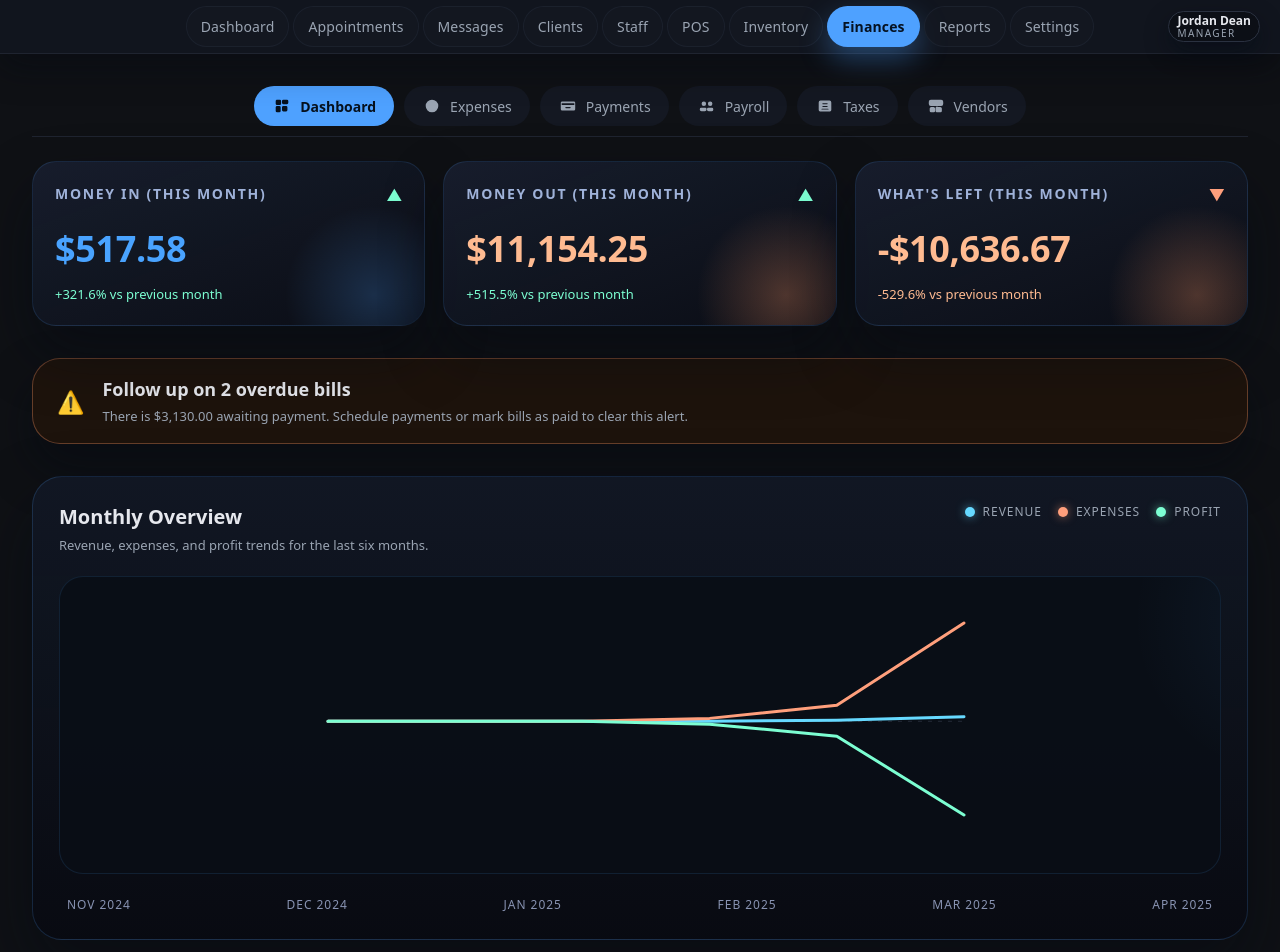
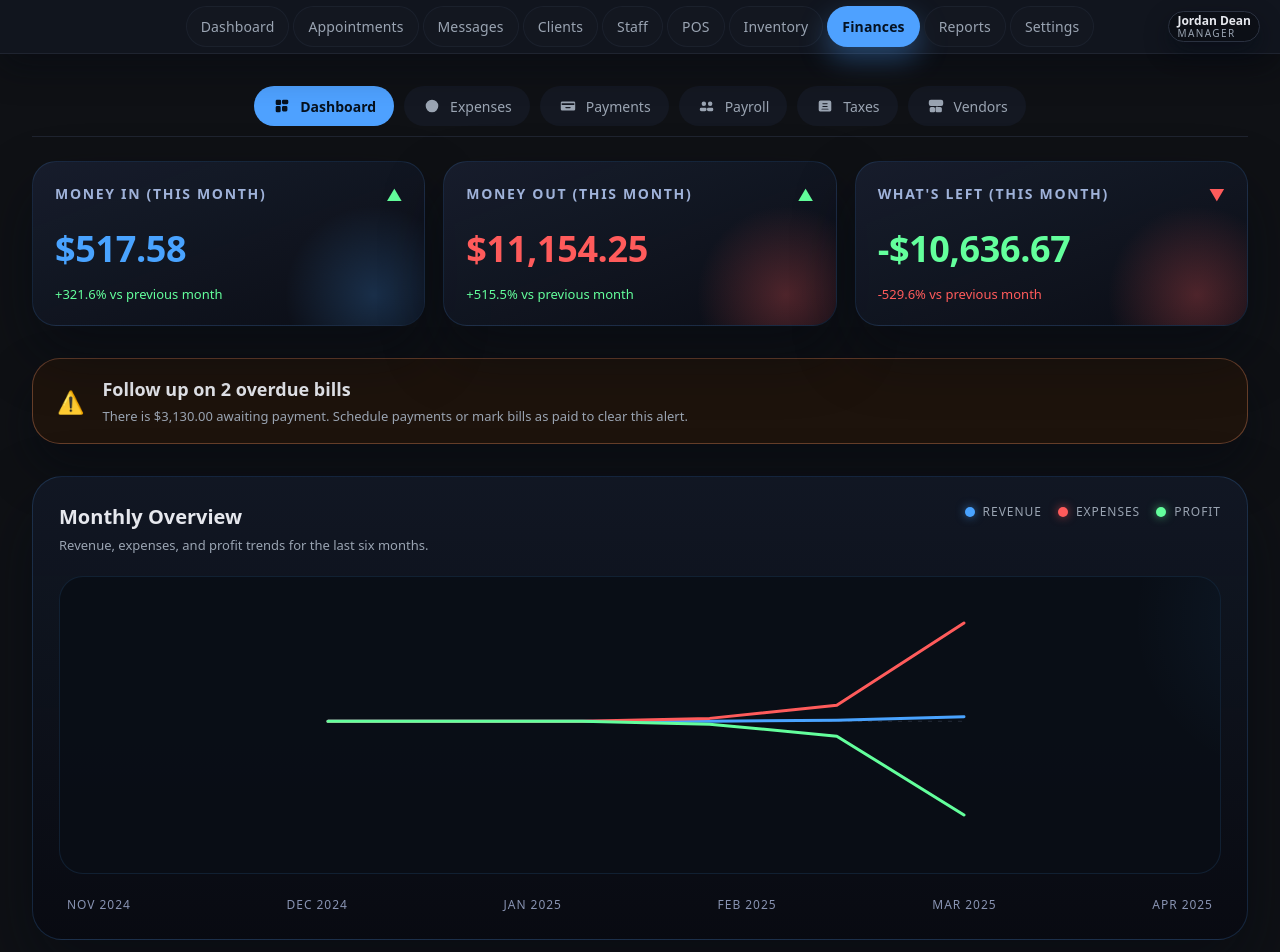
Before and after one commit to JimmysRanch/1030, a Next.js app: page /finances in a window 1280 px wide. Shown: the top 952 px of the page. Built offline with nearby package versions, Linux system fonts and the light colour scheme.

Commit message:
Align finance widget colors with money flow

```diff
--- a/app/finances/page.tsx
+++ b/app/finances/page.tsx
@@ -33,7 +33,7 @@ type KpiMetric = {
   value: string;
   change: PercentChange;
   tone: "positive" | "negative";
-  variant?: "money-in";
+  variant?: "money-in" | "money-out" | "money-left";
 };
 
 type ChartGeometry = {
@@ -171,12 +171,14 @@ export default async function Page() {
       value: formatCurrencyPrecise(currentPeriod.expenses ?? 0),
       change: moneyOutChange,
       tone: "negative",
+      variant: "money-out",
     },
     {
       title: "What's Left (This Month)",
       value: formatCurrencyPrecise(currentPeriod.net ?? 0),
       change: moneyLeftChange,
       tone: (currentPeriod.net ?? 0) >= 0 ? "positive" : "negative",
+      variant: "money-left",
     },
   ];
 
@@ -325,12 +327,12 @@ export default async function Page() {
             >
               <defs>
                 <linearGradient id="revenueGradient" x1="0" x2="0" y1="0" y2="1">
-                  <stop offset="0%" stopColor="rgba(90, 220, 255, 0.4)" />
-                  <stop offset="100%" stopColor="rgba(90, 220, 255, 0.05)" />
+                  <stop offset="0%" stopColor="rgba(73, 163, 255, 0.4)" />
+                  <stop offset="100%" stopColor="rgba(73, 163, 255, 0.05)" />
                 </linearGradient>
                 <linearGradient id="expenseGradient" x1="0" x2="0" y1="0" y2="1">
-                  <stop offset="0%" stopColor="rgba(255, 153, 102, 0.4)" />
-                  <stop offset="100%" stopColor="rgba(255, 153, 102, 0.05)" />
+                  <stop offset="0%" stopColor="rgba(255, 91, 91, 0.4)" />
+                  <stop offset="100%" stopColor="rgba(255, 91, 91, 0.05)" />
                 </linearGradient>
               </defs>
               <line
--- a/app/globals.css
+++ b/app/globals.css
@@ -191,8 +191,8 @@ button { font: inherit; color: inherit; }
 .finance-cashflow-row { display:grid; grid-template-columns:150px repeat(3, minmax(0,1fr)); align-items:center; gap:12px; background:rgba(12,16,24,0.88); border:1px solid #1a2030; border-radius:18px; padding:14px 18px; box-shadow:0 18px 36px rgba(5,9,18,0.4); font-variant-numeric:tabular-nums; }
 .finance-cashflow-month { font-weight:600; }
 .finance-cashflow-revenue, .finance-cashflow-expense, .finance-cashflow-net { text-align:right; }
-.finance-cashflow-net.positive { color:#7cfed2; }
-.finance-cashflow-net.negative { color:#ffbb91; }
+.finance-cashflow-net.positive { color:var(--finance-money-left); }
+.finance-cashflow-net.negative { color:var(--finance-money-out); }
 .finance-breakdown { list-style:none; margin:0; padding:0; display:flex; flex-direction:column; gap:10px; }
 .finance-breakdown-row { display:flex; justify-content:space-between; align-items:center; gap:16px; background:rgba(12,16,24,0.88); border:1px solid #1a2030; border-radius:16px; padding:14px 18px; box-shadow:0 16px 32px rgba(5,9,18,0.35); }
 .finance-breakdown-main { display:flex; flex-direction:column; gap:6px; }
@@ -200,26 +200,59 @@ button { font: inherit; color: inherit; }
 .finance-breakdown-count { font-size:12px; color:var(--muted); letter-spacing:0.04em; text-transform:uppercase; }
 .finance-breakdown-amount { font-weight:600; font-variant-numeric:tabular-nums; }
 
-.finance-page { display:flex; flex-direction:column; gap:32px; }
+.finance-page {
+  --finance-money-in: #49a3ff;
+  --finance-money-out: #ff5b5b;
+  --finance-money-left: #63ff9c;
+  display:flex;
+  flex-direction:column;
+  gap:32px;
+}
 
 .finance-kpi-grid { display:grid; grid-template-columns:repeat(auto-fit, minmax(240px,1fr)); gap:18px; }
-.finance-kpi-card { position:relative; overflow:hidden; border-radius:24px; padding:22px; border:1px solid rgba(78,161,255,0.14);
-  background:linear-gradient(160deg, rgba(24,30,45,0.95), rgba(10,13,22,0.92)); box-shadow:0 28px 60px rgba(5,9,18,0.45); }
-.finance-kpi-card::after { content:""; position:absolute; inset:auto -40px -60px auto; width:180px; height:180px; border-radius:50%;
-  background:radial-gradient(circle at center, rgba(78,161,255,0.35), transparent 70%); opacity:0.6; }
-.finance-kpi-card.tone-negative::after { background:radial-gradient(circle at center, rgba(255,153,102,0.45), transparent 70%); }
+.finance-kpi-card {
+  --finance-kpi-value-color: #e6e8ee;
+  position:relative;
+  overflow:hidden;
+  border-radius:24px;
+  padding:22px;
+  border:1px solid rgba(78,161,255,0.14);
+  background:linear-gradient(160deg, rgba(24,30,45,0.95), rgba(10,13,22,0.92));
+  box-shadow:0 28px 60px rgba(5,9,18,0.45);
+}
+.finance-kpi-card::after {
+  content:"";
+  position:absolute;
+  inset:auto -40px -60px auto;
+  width:180px;
+  height:180px;
+  border-radius:50%;
+  background:radial-gradient(circle at center, rgba(73,163,255,0.35), transparent 70%);
+  opacity:0.6;
+}
+.finance-kpi-card.tone-negative {
+  --finance-kpi-value-color: var(--finance-money-out);
+}
+.finance-kpi-card.tone-negative::after { background:radial-gradient(circle at center, rgba(255,91,91,0.45), transparent 70%); }
 .finance-kpi-header { display:flex; justify-content:space-between; align-items:flex-start; gap:12px; margin-bottom:18px; }
 .finance-kpi-header h2 { margin:0; font-size:14px; text-transform:uppercase; letter-spacing:0.12em; color:#9fb2d9; }
 .trend-icon { font-size:16px; }
-.trend-icon.up { color:#7cfed2; }
-.trend-icon.down { color:#ff9f7c; }
+.trend-icon.up { color:var(--finance-money-left); }
+.trend-icon.down { color:var(--finance-money-out); }
 .trend-icon.flat { color:#8893b2; }
-.finance-kpi-value { font-size:36px; font-weight:700; margin:0 0 12px; letter-spacing:-0.01em; }
-.finance-kpi-card.variant-money-in .finance-kpi-value { color:#49a3ff; }
-.finance-kpi-card.tone-negative .finance-kpi-value { color:#ffbb91; }
+.finance-kpi-value {
+  font-size:36px;
+  font-weight:700;
+  margin:0 0 12px;
+  letter-spacing:-0.01em;
+  color:var(--finance-kpi-value-color);
+}
+.finance-kpi-card.variant-money-in { --finance-kpi-value-color: var(--finance-money-in); }
+.finance-kpi-card.variant-money-out { --finance-kpi-value-color: var(--finance-money-out); }
+.finance-kpi-card.variant-money-left { --finance-kpi-value-color: var(--finance-money-left); }
 .finance-kpi-change { margin:0; font-size:13px; color:#9aa4b2; }
-.finance-kpi-change.trend-up { color:#7cfed2; }
-.finance-kpi-change.trend-down { color:#ffbb91; }
+.finance-kpi-change.trend-up { color:var(--finance-money-left); }
+.finance-kpi-change.trend-down { color:var(--finance-money-out); }
 
 .finance-banner { display:flex; align-items:center; gap:18px; border-radius:28px; padding:18px 24px; border:1px solid rgba(78,161,255,0.16);
   background:rgba(17,22,32,0.88); box-shadow:0 24px 50px rgba(5,9,18,0.45); }
@@ -237,18 +270,18 @@ button { font: inherit; color: inherit; }
 .finance-overview-legend { display:flex; gap:16px; align-items:center; font-size:12px; text-transform:uppercase; letter-spacing:0.08em; color:#9aa4b2; }
 .legend-item { display:inline-flex; align-items:center; gap:8px; }
 .legend-item span { display:inline-flex; width:10px; height:10px; border-radius:999px; }
-.legend-item.revenue span { background:#66d9ff; box-shadow:0 0 10px rgba(102,217,255,0.6); }
-.legend-item.expenses span { background:#ff9f7c; box-shadow:0 0 10px rgba(255,159,124,0.6); }
-.legend-item.net span { background:#7cfed2; box-shadow:0 0 10px rgba(124,254,210,0.6); }
+.legend-item.revenue span { background:var(--finance-money-in); box-shadow:0 0 10px rgba(73,163,255,0.6); }
+.legend-item.expenses span { background:var(--finance-money-out); box-shadow:0 0 10px rgba(255,91,91,0.6); }
+.legend-item.net span { background:var(--finance-money-left); box-shadow:0 0 10px rgba(99,255,156,0.6); }
 .finance-chart { background:rgba(10,14,22,0.88); border-radius:24px; border:1px solid rgba(78,161,255,0.12); padding:18px; position:relative; overflow:hidden; }
-.finance-chart::after { content:""; position:absolute; inset:-40% -20% auto auto; width:320px; height:320px; background:radial-gradient(circle at center, rgba(78,161,255,0.08), transparent 70%); }
+.finance-chart::after { content:""; position:absolute; inset:-40% -20% auto auto; width:320px; height:320px; background:radial-gradient(circle at center, rgba(73,163,255,0.08), transparent 70%); }
 .finance-chart-empty { padding:48px 16px; text-align:center; font-size:14px; color:#9aa4b2; }
 .finance-chart-svg { width:100%; height:260px; display:block; }
 .finance-chart-baseline { stroke:rgba(98,108,128,0.3); stroke-dasharray:4 6; stroke-width:1; }
 .finance-chart-line { fill:none; stroke-width:3; stroke-linecap:round; stroke-linejoin:round; }
-.finance-chart-line.revenue { stroke:#66d9ff; }
-.finance-chart-line.expenses { stroke:#ff9f7c; }
-.finance-chart-line.net { stroke:#7cfed2; }
+.finance-chart-line.revenue { stroke:var(--finance-money-in); }
+.finance-chart-line.expenses { stroke:var(--finance-money-out); }
+.finance-chart-line.net { stroke:var(--finance-money-left); }
 .finance-chart-months { display:flex; justify-content:space-between; gap:12px; font-size:12px; text-transform:uppercase; letter-spacing:0.08em; color:#8893b2; padding:0 8px; }
 
 .finance-actions { display:flex; flex-direction:column; gap:20px; }
@@ -260,12 +293,12 @@ button { font: inherit; color: inherit; }
 .finance-action-header { display:flex; justify-content:space-between; align-items:flex-start; gap:10px; font-size:13px; color:#9aa4b2; text-transform:uppercase; letter-spacing:0.08em; }
 .finance-action-title { font-weight:600; color:#e6e8ee; letter-spacing:0.1em; }
 .finance-action-value { font-size:26px; font-weight:700; letter-spacing:-0.01em; }
-.finance-action-value.brand { color:#66d9ff; }
-.finance-action-value.warning { color:#ffbb91; }
+.finance-action-value.brand { color:var(--finance-money-in); }
+.finance-action-value.warning { color:var(--finance-money-out); }
 .finance-action-value.muted { color:#9aa4b2; }
 .finance-action-caption { margin:0; font-size:12px; color:#9aa4b2; }
-.finance-action-button { align-self:flex-start; padding:8px 14px; border-radius:999px; border:1px solid rgba(78,161,255,0.3); font-size:12px; text-transform:uppercase; letter-spacing:0.12em; color:#66d9ff; background:rgba(78,161,255,0.12); }
-.finance-action-card:hover .finance-action-button { background:rgba(78,161,255,0.2); border-color:rgba(78,161,255,0.45); }
+.finance-action-button { align-self:flex-start; padding:8px 14px; border-radius:999px; border:1px solid rgba(73,163,255,0.3); font-size:12px; text-transform:uppercase; letter-spacing:0.12em; color:var(--finance-money-in); background:rgba(73,163,255,0.12); }
+.finance-action-card:hover .finance-action-button { background:rgba(73,163,255,0.2); border-color:rgba(73,163,255,0.45); }
 
 @media (max-width: 720px) {
   .finance-overview-header { flex-direction:column; align-items:flex-start; }
@@ -288,8 +321,8 @@ button { font: inherit; color: inherit; }
 .finance-overview-grid { display:grid; grid-template-columns:repeat(auto-fit, minmax(340px,1fr)); gap:20px; }
 .finance-cashflow-meta { display:flex; align-items:center; gap:12px; font-size:12px; color:var(--muted); }
 .finance-cashflow-bars { display:flex; align-items:center; gap:6px; height:12px; }
-.finance-cashflow-bar { flex:0 0 auto; height:100%; border-radius:999px; background:rgba(78,161,255,0.28); }
-.finance-cashflow-bar.expense { background:rgba(255,153,102,0.3); }
+.finance-cashflow-bar { flex:0 0 auto; height:100%; border-radius:999px; background:rgba(73,163,255,0.28); }
+.finance-cashflow-bar.expense { background:rgba(255,91,91,0.3); }
 .quick-actions-grid { display:grid; grid-template-columns:repeat(auto-fit, minmax(180px,1fr)); gap:14px; }
 .quick-action-card { display:flex; flex-direction:column; gap:8px; background:rgba(18,22,32,0.85); border-radius:18px; border:1px solid rgba(78,161,255,0.16); padding:16px; color:inherit; text-decoration:none; transition:border 0.2s ease, transform 0.2s ease; }
 .quick-action-card:hover { border-color:rgba(78,161,255,0.4); transform:translateY(-2px); }
```
